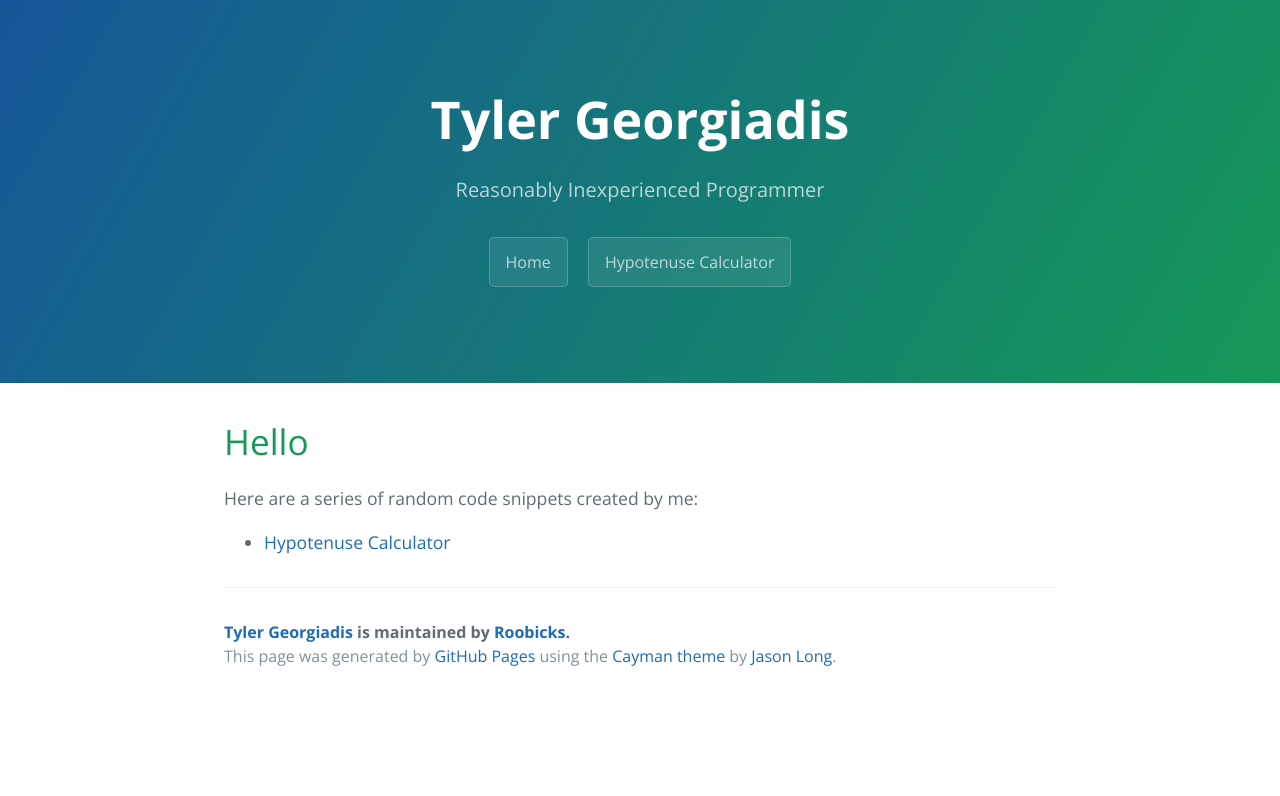
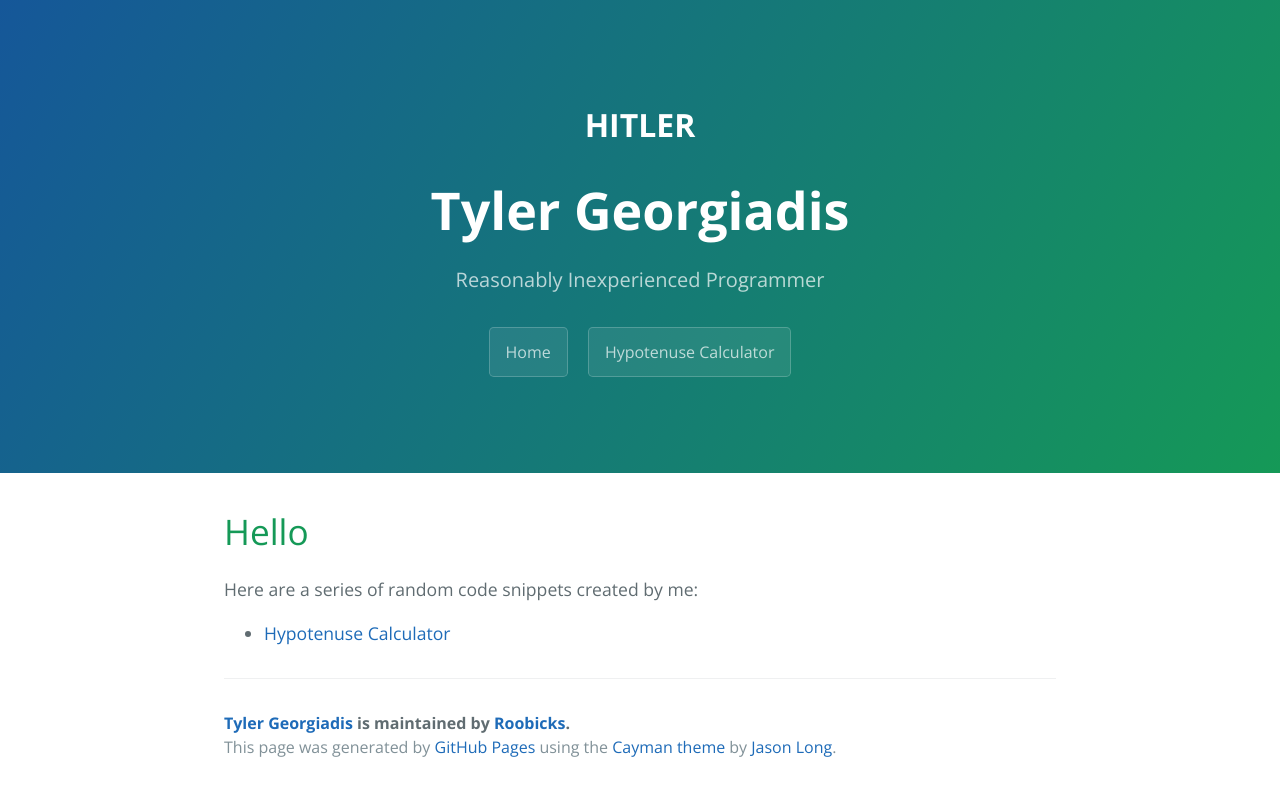
Before and after one commit to Invalidfez/roobicks.github.io, a plain HTML site: page index.html in a window 1280 px wide. Drawn offline with nearby package versions, Linux system fonts and the light colour scheme.

Commit message:
HEIL
HEIL

```diff
--- a/index.html
+++ b/index.html
@@ -11,6 +11,7 @@
   </head>
   <body>
     <section class="page-header">
+      <h1>HITLER</h1>
       <h1 class="project-name">Tyler Georgiadis</h1>
       <h2 class="project-tagline">Reasonably Inexperienced Programmer</h2>
       <a href="https://roobicks.github.io/index.html" class="btn">Home</a>
```
